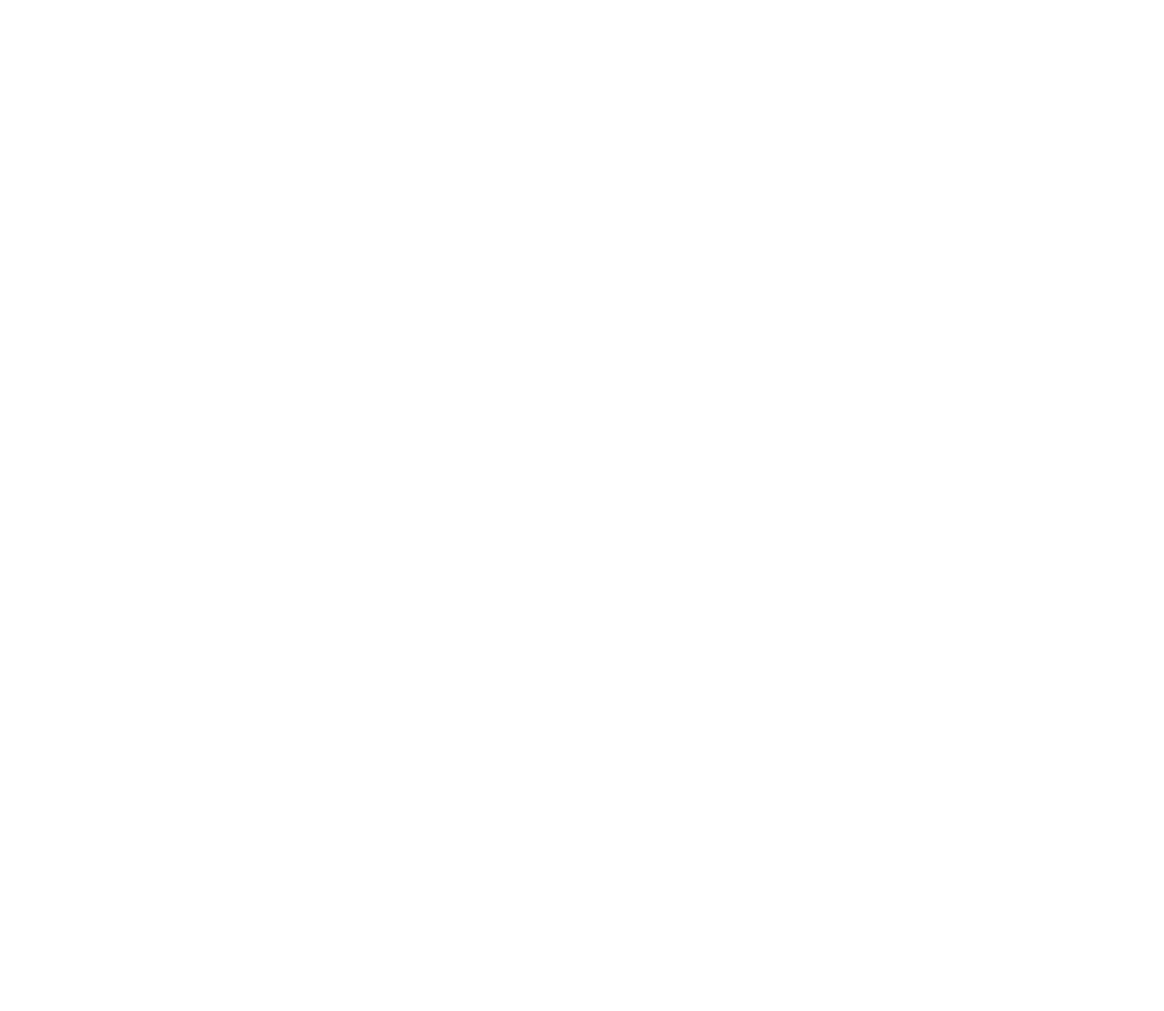
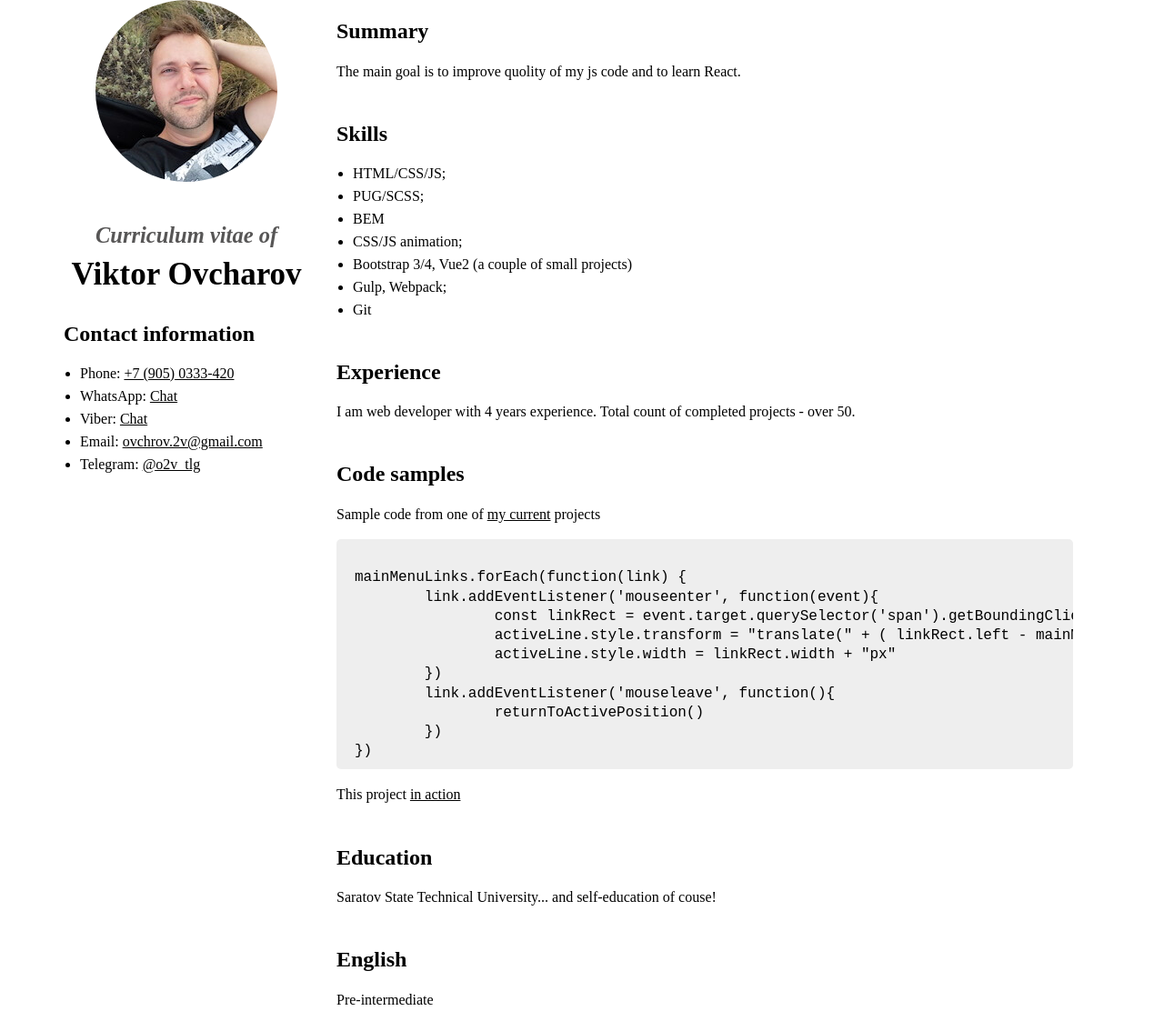
Before and after one commit to ovcharov2v/rsschool-cv, a plain HTML site: page index.html in a window 1280 px wide. Shown: the whole page at 91% size. Before the commit the page ends 800 px from the top, so only its background shows below. Drawn offline with Linux system fonts and the light colour scheme.

Commit message:
feat: add CV markup and styles

```diff
--- /dev/null
+++ b/assets/css/main.css
@@ -0,0 +1,128 @@
+body { margin: 0; }
+
+* { box-sizing: border-box; }
+
+.container {
+	display: flex;
+	width: 100%;
+	max-width: 1200px;
+	margin: 0 auto;
+	padding: 0 15px;
+}
+
+@media screen and (max-width:768px) {
+	.container { display: block; }
+}
+
+.sidebar {
+	flex-basis: 300px;
+	flex-shrink: 0;
+	padding: 0 15px;
+}
+
+@media screen and (max-width: 768px) {
+	.sidebar {
+		display: flex;
+		flex-wrap: wrap;
+		align-items: center;
+	}
+}
+
+@media screen and (max-width: 550px) {
+	.sidebar { display: block; }
+}
+
+.sidebar .img-wrapper { text-align: center; }
+
+@media screen and (max-width: 768px) {
+	.sidebar .img-wrapper {
+		width: 100%;
+		max-width: 200px;
+		margin-right: 30px;
+	}
+}
+
+@media screen and (max-width: 550px) {
+	.sidebar .img-wrapper {
+		margin-right: 0;
+		margin-bottom: 30px;
+	}
+}
+
+.sidebar img {
+	display: inline-block;
+	margin: 0 auto;
+	border-radius: 50%;
+}
+
+@media screen and (max-width: 768px) {
+	.sidebar .contacts-wrapper { width: 100%; }
+}
+
+.sidebar h1 { text-align: center; }
+
+@media screen and (max-width: 768px) {
+	.sidebar h1 { text-align: left; }
+}
+
+.content {
+	flex-grow: 1;
+	width: 100%;
+	max-width: calc(100% - 330px);
+	padding: 0 15px;
+}
+
+@media screen and (max-width:768px) {
+	.content { max-width: 100%; }
+}
+
+section { margin-bottom: 45px; }
+
+h1 {
+	font-size: 35px;
+	line-height: 1.3;
+}
+
+h1 .subheader {
+	font-size: .7em;
+	font-style: italic;
+	color: rgb(87, 86, 86);
+}
+
+h2 {
+	font-size: 24px;
+	line-height: 1.2;
+}
+
+p {
+	margin-bottom: 18px;
+	font-size: 16px;
+	line-height: 1.2;
+}
+
+a {
+	color: #000;
+	text-decoration: underline;
+}
+
+a:hover {
+	color: #333;
+	text-decoration: none;
+}
+
+ul {
+	margin-bottom: 15px;
+	padding-left: 18px;
+}
+
+ul li { margin-bottom: 7px; }
+
+.code-wrapper {
+	width: 100%;
+	overflow: auto;
+	padding: 10px 20px;
+	border-radius: 5px;
+	background-color: #eee;
+}
+
+code { white-space: pre; }
--- a/index.html
+++ b/index.html
@@ -1,11 +1,90 @@
 <!doctype html>
 <html lang="ru">
+
 <head>
 	<meta http-equiv="x-ua-compatible" content="ie=edge">
 	<meta name="viewport" content="width=device-width,initial-scale=1.0">
 	<meta charset="utf-8">
 	<title>Curriculum vitae</title>
+	<link rel="stylesheet" href="assets/css/main.css">
 </head>
+
 <body>
+	<div class="container">
+		<aside class="sidebar">
+			<div class="img-wrapper">
+				<img src="assets/images/photo.jpg" alt="Viktor Ovcharov">
+			</div>
+			<h1>
+				<span class="subheader">Curriculum vitae of</span>
+				<br>
+				Viktor Ovcharov
+			</h1>
+			<div class="contacs-wrapper">
+				<h2>Contact information</h2>
+				<ul>
+					<li>Phone: <a href="tel:+79050333420">+7 (905) 0333-420</a></li>
+					<li>WhatsApp: <a href="https://wa.me/+79050333420" target="_blank">Chat</a></li>
+					<li>Viber: <a href="viber://chat?number=79050333420" target="_blank">Chat</a></li>
+					<li>Email: <a href="mailto:ovchrov.2v@gmail.com">ovchrov.2v@gmail.com</a></li>
+					<li>Telegram: <a href="tg://resolve?domain=o2v_tlg">@o2v_tlg</a></li>
+				</ul>
+			</div>
+
+		</aside>
+		<main class="content">
+			<section>
+				<h2>Summary</h2>
+				<p>The main goal is to improve quolity of my js code and to learn React.</p>
+			</section>
+			<section>
+				<h2>Skills</h2>
+				<ul>
+					<li>HTML/CSS/JS;</li>
+					<li>PUG/SCSS;</li>
+					<li>BEM</li>
+					<li>CSS/JS animation;</li>
+					<li>Bootstrap 3/4, Vue2 (a couple of small projects)</li>
+					<li>Gulp, Webpack;</li>
+					<li>Git</li>
+				</ul>
+			</section>
+			<section>
+				<h2>Experience</h2>
+				<p>I am web developer with 4 years experience. Total count of completed projects - over 50.</p>
+			</section>
+			<section>
+				<h2></h2>
+			</section>
+			<section>
+				<h2>Code samples</h2>
+				<p>Sample code from one of <a href="https://github.com/ovcharov2v/petrobeton" target="_blank">my current</a> projects</p>
+
+				<p class="code-wrapper">
+<code>
+mainMenuLinks.forEach(function(link) {
+	link.addEventListener('mouseenter', function(event){
+		const linkRect = event.target.querySelector('span').getBoundingClientRect()
+		activeLine.style.transform = "translate(" + ( linkRect.left - mainMenu.getBoundingClientRect().left ) + "px, 0)"
+		activeLine.style.width = linkRect.width + "px"
+	})
+	link.addEventListener('mouseleave', function(){
+		returnToActivePosition()
+	})
+})
+</code>
+				</p>
+				<p>This project <a href="https://ptrbtn.o2v.dev/" target="_blank">in action</a></p>
+			</section>
+			<section>
+				<h2>Education</h2>
+				<p>Saratov State Technical University... and self-education of couse!</p>
+			</section>
+			<section>
+				<h2>English</h2>
+				<p>Pre-intermediate</p>
+			</section>
+		</main>
+	</div>
 </body>
 </html>
```
Also changed, not shown: assets/images/photo.jpg (added).
